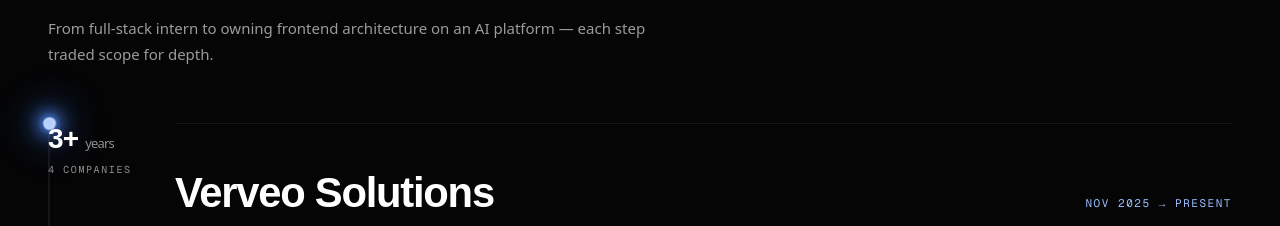
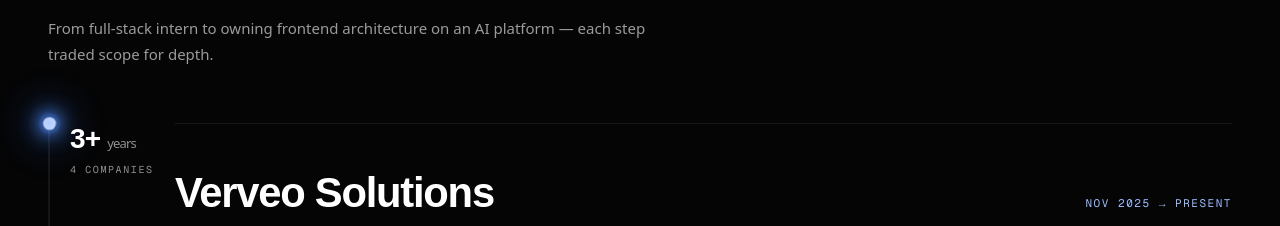
Before and after one commit to VYSHAK98/vyshak-portfolio-website, a Next.js app: page / in a window 1280 px wide. Shown: the part 2503-2729 px from the top of the page. Built offline with nearby package versions, Linux system fonts and the light colour scheme; a web font is replaced by a local one.

Commit message:
Add breathing room between Experience track and years block
.yearsBlock was sitting flush against the 2px track line with
basically no gap. Added margin-left: 22px.

```diff
--- a/components/Experience/Experience.module.css
+++ b/components/Experience/Experience.module.css
@@ -118,6 +118,7 @@
   display: flex;
   flex-direction: column;
   gap: 8px;
+  margin-left: 22px;
 }
 .years {
   font-family: var(--font-display);
```
